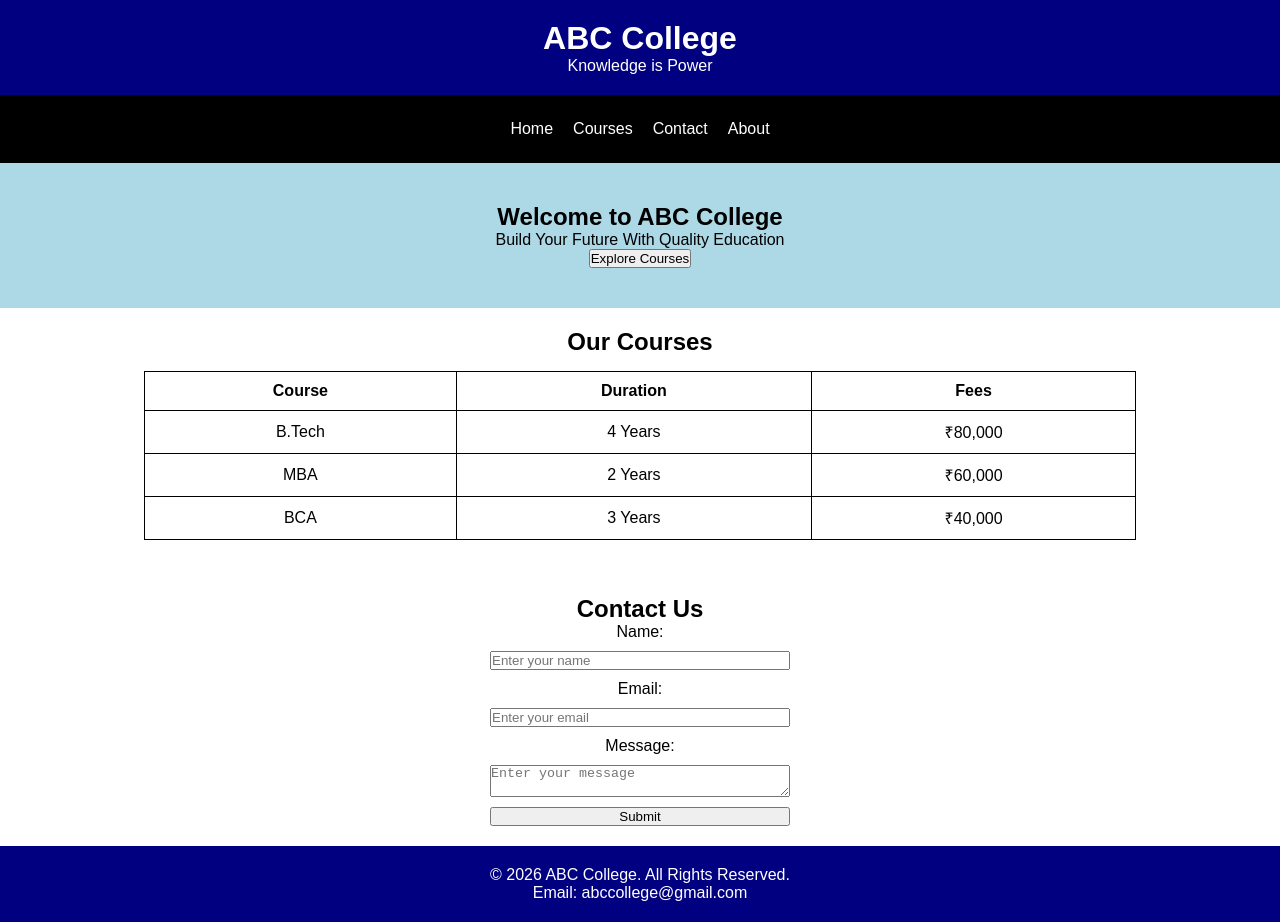
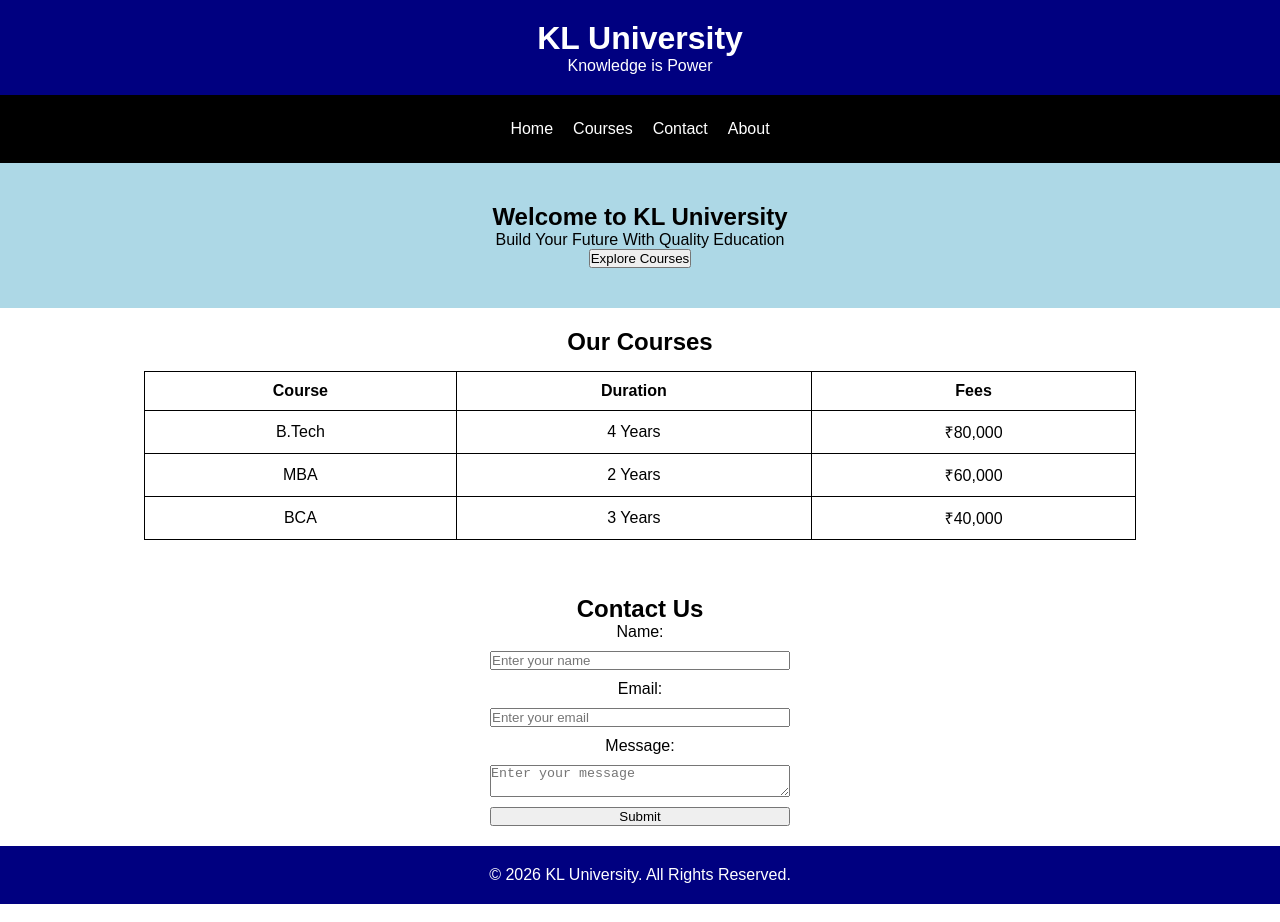
Before and after one commit to lohithachowdary-klu/EndExam, a plain HTML site: page index.html in a window 1280 px wide. Drawn offline with Linux system fonts and the light colour scheme.

Commit message:
Update index.html

```diff
--- a/index.html
+++ b/index.html
@@ -1,7 +1,7 @@
 <!DOCTYPE html>
 <html>
 <head>
-    <title>ABC College</title>
+    <title>KL University</title>
     <link rel="stylesheet" href="style.css">
 </head>
 
@@ -9,7 +9,7 @@
 
     <!-- Header -->
     <header>
-        <h1>ABC College</h1>
+        <h1>KL University</h1>
         <p>Knowledge is Power</p>
     </header>
 
@@ -23,7 +23,7 @@
 
     <!-- Banner -->
     <section class="banner">
-        <h2>Welcome to ABC College</h2>
+        <h2>Welcome to KL University</h2>
         <p>Build Your Future With Quality Education</p>
         <button>Explore Courses</button>
     </section>
@@ -79,8 +79,7 @@
 
     <!-- Footer -->
     <footer>
-        <p>© 2026 ABC College. All Rights Reserved.</p>
-        <p>Email: abccollege@gmail.com</p>
+        <p>© 2026 KL University. All Rights Reserved.</p>
     </footer>
 
 </body>
```
